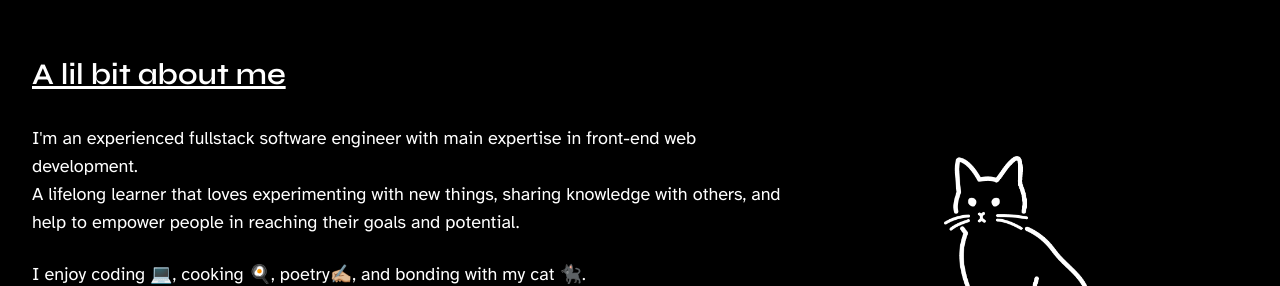
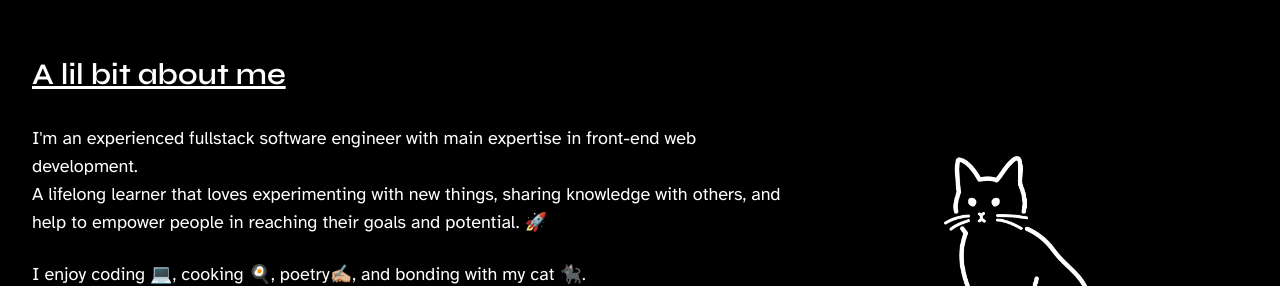
Before and after one commit to tamatamvan/septiantama-id, a Next.js app: page / in a window 1280 px wide. Shown: the part 840-1126 px from the top of the page. Built offline with nearby package versions, Linux system fonts and the light colour scheme.

Commit message:
fix unescaped entities

```diff
--- a/src/app/(home)/components/AboutMe/AboutMe.tsx
+++ b/src/app/(home)/components/AboutMe/AboutMe.tsx
@@ -12,10 +12,13 @@ export function AboutMe() {
       <div className="flex flex-wrap">
         <div>
           <Paragraph className="max-w-prose">
-            I'm an experienced fullstack software engineer with main expertise
-            in front-end web development. <br /> A lifelong learner that loves
-            experimenting with new things, sharing knowledge with others, and
-            help to empower people in reaching their goals and potential.
+            {
+              "I'm an experienced fullstack software engineer with main expertise in front-end web development."
+            }{' '}
+            <br />
+            {
+              'A lifelong learner that loves experimenting with new things, sharing knowledge with others, and help to empower people in reaching their goals and potential. 🚀'
+            }
           </Paragraph>
           <Paragraph>
             I enjoy coding 💻, cooking 🍳, poetry✍🏼, and bonding with my cat 🐈‍⬛.
--- a/src/app/(home)/components/ContactMe/ContactMe.tsx
+++ b/src/app/(home)/components/ContactMe/ContactMe.tsx
@@ -16,19 +16,20 @@ export function ContactMe() {
       <div className="flex">
         <div>
           <Heading as="h2" className="mb-8 text-3xl underline">
-            Are you thinking what I'm thinking?
+            {"Are you thinking what I'm thinking?"}
           </Heading>
           <Paragraph className="max-w-prose">
-            Since you've come this far, I assume there's something about me that
-            pique your interest?
+            {
+              "Since you've come this far, I assume there's something about me that pique your interest?"
+            }
           </Paragraph>
           <Paragraph className="max-w-prose">
             Need help with anything? Cool project? Exciting collaboration?{' '}
             <br />
           </Paragraph>
           <Paragraph>
-            <span className="font-bold">Hit me up!</span> Let's grab some coffee
-            and discuss about it! ☕
+            <span className="font-bold">Hit me up!</span>
+            {"Let's grab some coffee and discuss about it! ☕"}
           </Paragraph>
           <Heading as="h3" className="my-8 text-xl font-bold">
             Feel free to reach me out through:
--- a/src/app/not-found.tsx
+++ b/src/app/not-found.tsx
@@ -10,7 +10,7 @@ export default function BlogPage() {
         404
       </Heading>
       <Heading as="h2" className="text-center text-2xl sm:text-3xl md:text-4xl">
-        Ummm... Seems that you're lost
+        {"Ummm... Seems that you're lost"}
       </Heading>
       <Image
         src="/404_getting_lost.svg"
@@ -20,8 +20,9 @@ export default function BlogPage() {
         objectFit="contain"
       />
       <Paragraph className="my-8 max-w-prose text-center">
-        The page you're looking for doesn't exist. Maybe check the URL again? Or
-        you can also...
+        {
+          "The page you're looking for doesn't exist. Maybe check the URL again? Or you can also..."
+        }
       </Paragraph>
       <Link
         href="/"
```
